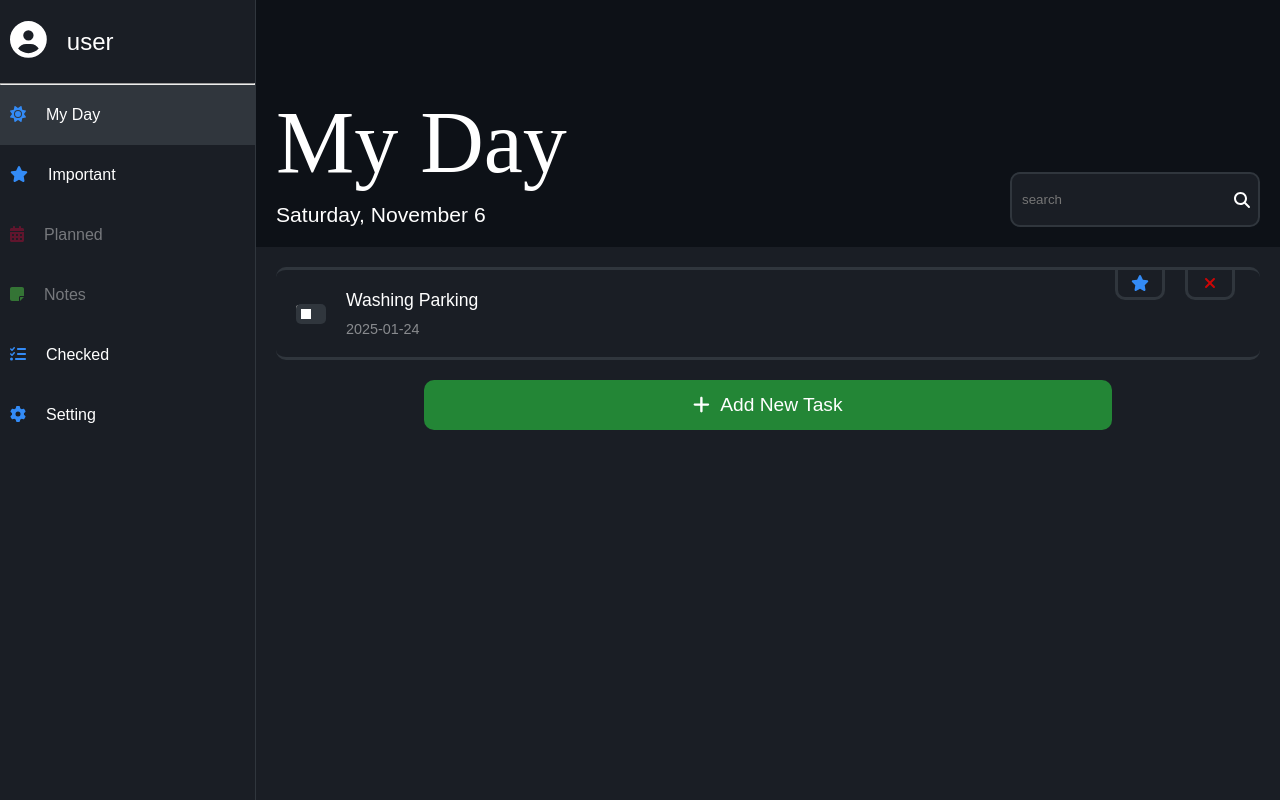
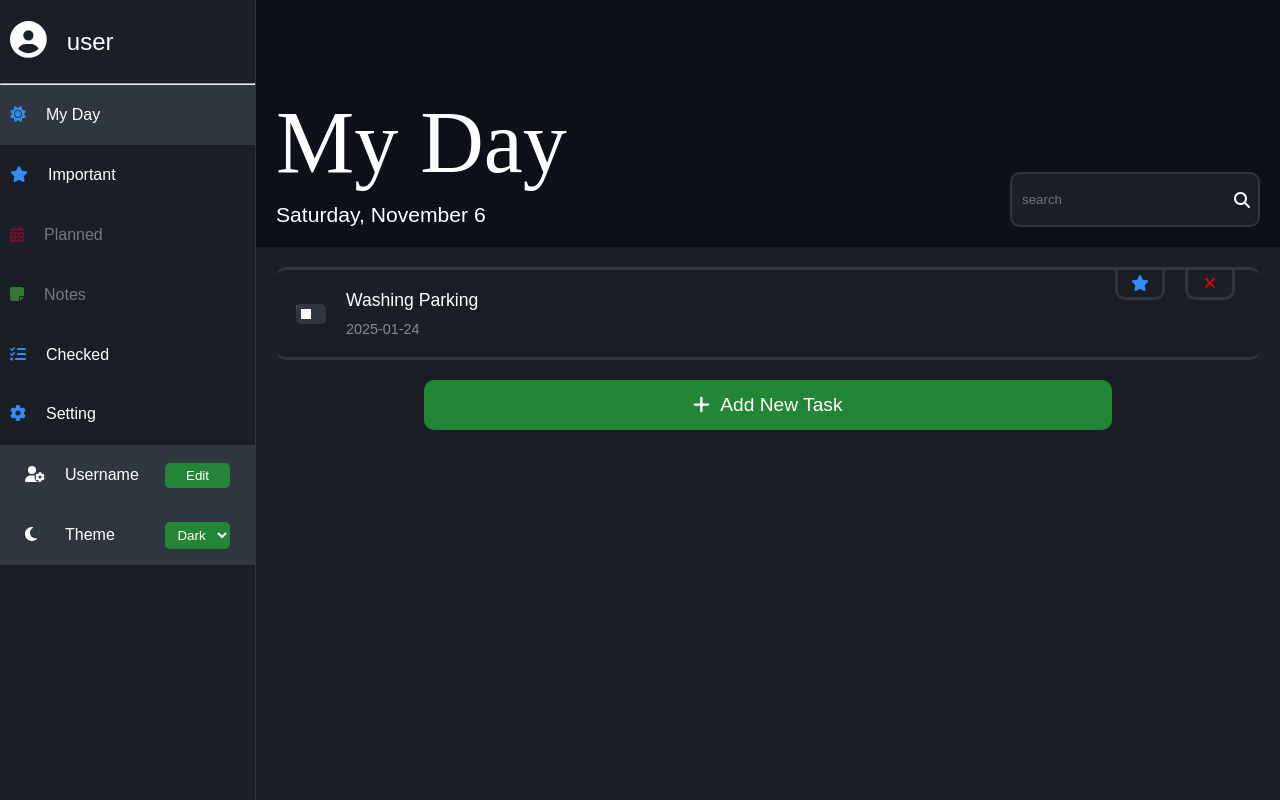
Before and after one commit to MohammadNourizadeh/taskManager2, a React (Vite) app: page /admin/my-day in a window 1280 px wide. Built offline with nearby package versions, Linux system fonts and the light colour scheme; data requests are answered from the project's data file.

Commit message:
working on setting options

```diff
--- a/src/layOuts/admin/components/sideBar/SideBar.module.scss
+++ b/src/layOuts/admin/components/sideBar/SideBar.module.scss
@@ -1,3 +1,4 @@
 .king {
   list-style: none;
+  user-select: none;
 }
--- a/src/layOuts/admin/components/sideBar/sideBarItem/components/settingItem/SettingItem.jsx
+++ b/src/layOuts/admin/components/sideBar/sideBarItem/components/settingItem/SettingItem.jsx
@@ -1,13 +1,43 @@
 import { FontAwesomeIcon } from "@fortawesome/react-fontawesome";
 import styles from "./SettingItem.module.scss";
+import { faMoon, faPerson, faUserCog } from "@fortawesome/free-solid-svg-icons";
 
 export default function SettingItem({ iconName, itemName }) {
   return (
+    <>
       <li className={styles.king}>
         <span>
           <FontAwesomeIcon icon={iconName} />
         </span>
         {itemName}
       </li>
+      <li className={styles.settingDropDown}>
+        <form className={styles.settingForm}>
+          <ul className={styles.settingOptionsList}>
+            <li>
+              <div className={styles.dropDownIconContainer}>
+                <FontAwesomeIcon icon={faUserCog} />
+              </div>
+              <div className={styles.dropDownItemNameContainer}>username</div>
+              <div className={styles.dropDownBtnContainer}>
+                <button>edit</button>
+              </div>
+            </li>
+            <li>
+              <div className={styles.dropDownIconContainer}>
+                <FontAwesomeIcon icon={faMoon} />
+              </div>
+              <div className={styles.dropDownItemNameContainer}>theme</div>
+              <div className={styles.dropDownBtnContainer}>
+                <select name="theme" id="darkAndLightMode">
+                  <option value="dark">dark</option>
+                  <option value="light">light</option>
+                </select>
+              </div>
+            </li>
+          </ul>
+        </form>
+      </li>
+    </>
   );
 }
--- a/src/layOuts/admin/components/sideBar/sideBarItem/components/settingItem/SettingItem.module.scss
+++ b/src/layOuts/admin/components/sideBar/sideBarItem/components/settingItem/SettingItem.module.scss
@@ -7,7 +7,6 @@
   justify-content: flex-start;
   gap: 20px;
   color: mainStyle.$darkMode_text_color;
-  align-items: center;
   height: 60px;
   transition: 0.05s ease-in-out;
 
@@ -20,3 +19,49 @@
     color: rgb(51, 139, 246);
   }
 }
+
+.settingDropDown {
+  .settingForm {
+    .settingOptionsList {
+      list-style: none;
+      background-color: mainStyle.$darkMode_border_color;
+
+      li {
+        padding: 20px 25px;
+        height: 50px;
+        display: flex;
+        align-items: center;
+        color: mainStyle.$darkMode_text_color;
+        height: 60px;
+
+        .dropDownIconContainer {
+          margin-right: 20px;
+          width: 20px;
+        }
+
+        .dropDownBtnContainer {
+          margin-left: auto;
+
+          button,
+          select {
+            cursor: pointer;
+            width: 65px;
+            text-align: center;
+            border: 0;
+            border-radius: 5px;
+            padding: 5px;
+            color: mainStyle.$darkMode_text_color;
+            background-color: mainStyle.$green_accepted_color;
+
+            &:hover {
+              background-color: #238637d5;
+            }
+            &:active {
+              background-color: #238637c5;
+            }
+          }
+        }
+      }
+    }
+  }
+}
```
Also changed, not shown: src/layOuts/admin/components/sideBar/sideBarItem/SideBarItem.module.scss (added). Lines whose indentation alone changed are shown as unchanged.
